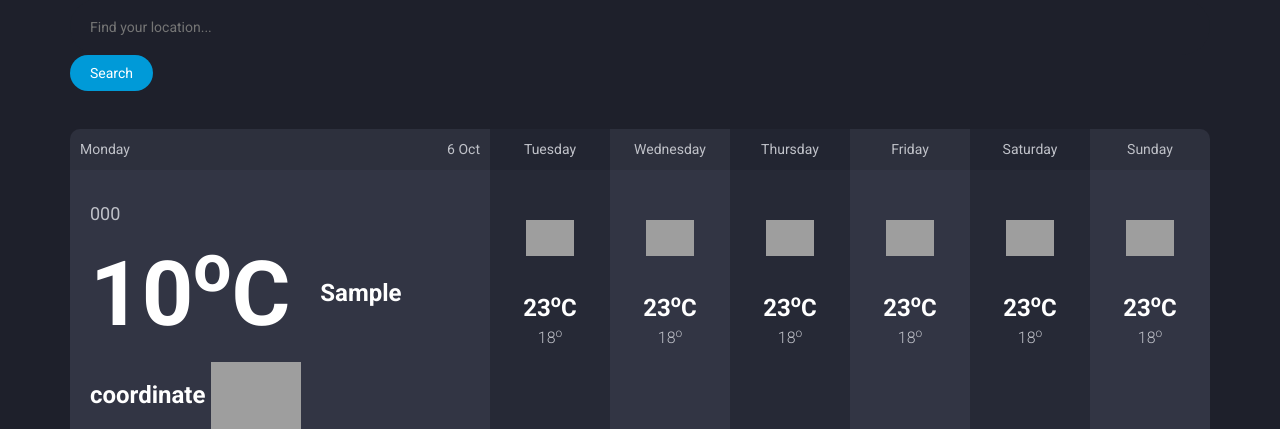
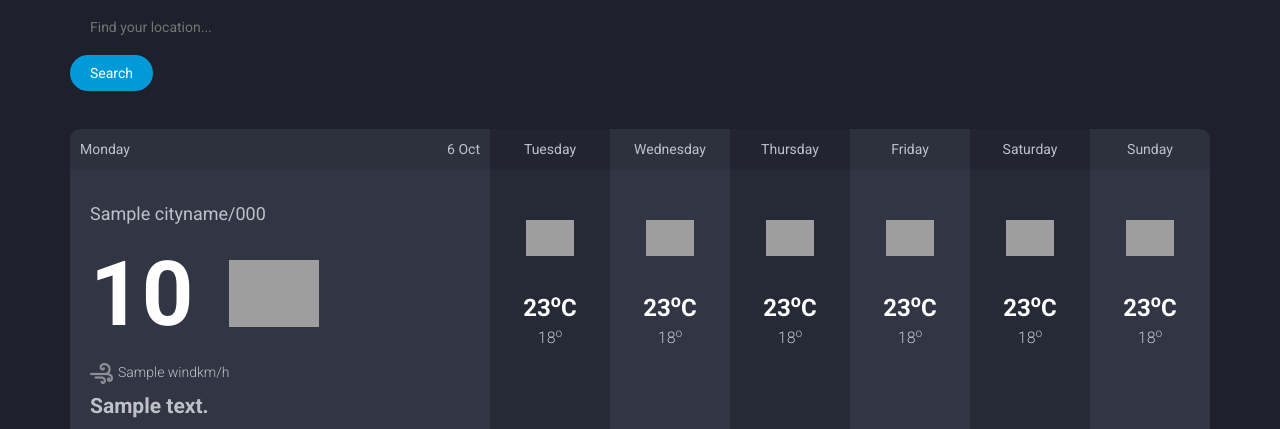
Before and after one commit to mfkrdmn/Full-Stack-Weather-App, a Django app: template project/templates/index.html in a window 1280 px wide. Shown: the part 210-639 px from the top of the page. Run offline with Django 4.2, Linux system fonts and the light colour scheme; the template is opened without the code that fills it: most values are stand-ins (such as "Sample title", 1, 10 or a date in 2020); some libraries are stand-ins or nearby versions; grey boxes are pictures that could not be loaded.

Commit message:
last edits done

```diff
--- a/project/app/views.py
+++ b/project/app/views.py
@@ -16,12 +16,14 @@ def index(request):
             "country_code": str(list_of_data['sys']['country']),
             "coordinate": str(list_of_data['coord']['lon']) + ', '
             + str(list_of_data['coord']['lat']),
-            "temp": str(list_of_data['main']['temp']) + ' °C',
+            "temp": str(int(list_of_data['main']['temp'])) + ' °C',
             "pressure": str(list_of_data['main']['pressure']),
             "humidity": str(list_of_data['main']['humidity']),
             'main': str(list_of_data['weather'][0]['main']),
             'description': str(list_of_data['weather'][0]['description']),
             'icon': list_of_data['weather'][0]['icon'],
+            'wind' : str(list_of_data['wind']['speed']),
+            'cityname' : str(list_of_data['name']),
         }
         print(data)
     else:
--- a/project/templates/index.html
+++ b/project/templates/index.html
@@ -69,30 +69,23 @@
 				<div class="container">
 					<div class="forecast-container">
 
-
-
 						<div class="today forecast">
 							<div class="forecast-header">
 								<div class="day">Monday</div>
 								<div class="date">6 Oct</div>
 							</div> <!-- .forecast-header -->
 							<div class="forecast-content">
-								<div class="location">{{country_code}}</div>
+								<div class="location">{{cityname}}/{{country_code}}</div>
 								<div class="degree">
-									<div class="num">{{temp}}<sup>o</sup>C</div>{{coordinate}}
+									<div class="num">{{temp}}</div>
 									<div class="forecast-icon">
 										<img src="images/icons/icon-1.svg" alt="" width=90>
 									</div>
 								</div>
-								<span><img src="images/icon-umberella.png" alt="">{{humidity}}%</span>
-								<span><img src="images/icon-wind.png" alt="">{{pressure}}km/h</span>
-								<span><img src="images/icon-compass.png" alt="">East</span>
-								<h2>{{main}}</h2>
-								<h2>{{description}}</h2>
+								<span><img src="{% static 'images/icon-wind.png' %}" alt="">{{wind}}km/h</span>
+								<h2 style="margin-top:10px">{{description}}</h2>
 							</div>
 						</div>
-
-
 
 						<div class="forecast">
 							<div class="forecast-header">
```
Also changed, not shown: project/static/images/icon-umberella.png (added), project/static/images/icon-wind.png (added).
